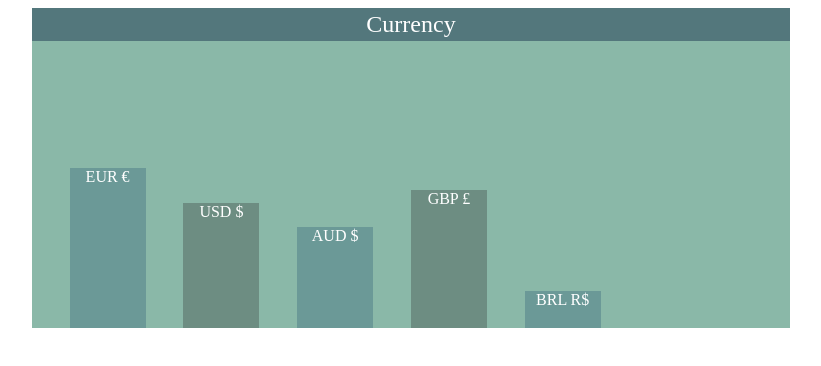
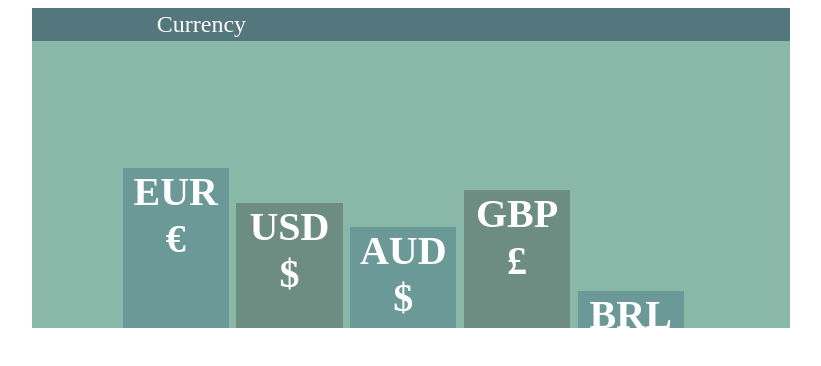
Before and after one commit to stacyhanawa/css_chart, a plain HTML site: page index.html in a window 1280 px wide. Shown: the whole page, without its empty margins (229-1050 px from the left). Drawn offline with Linux system fonts and the light colour scheme.

Commit message:
added JavaScript interaction

```diff
--- a/css/site.css
+++ b/css/site.css
@@ -19,7 +19,7 @@
   background: #53777C;
   font-size: 1.5em;
   color: white;
-  text-align: center;
+  text-indent: 125px;
   z-index: 0;
 }
 
@@ -27,10 +27,13 @@
   position: absolute;
   display: inline-block;
   bottom: 0;
+  margin-left: 15px;
   background: #6D8D82;
-  width: 10%;
+  width: 14%;
   text-align: center;
   color: white;
+  font-weight: bold;
+  font-size: 40px;
 }
 
 .bar:nth-child(even) {
@@ -38,25 +41,21 @@
 }
 
 .bar:nth-child(2) {
-  left: 5%;
+  left: 10%;
 }
 
 .bar:nth-child(3) {
-  left: 20%;
+  left: 25%;
 }
 
 .bar:nth-child(4) {
-  left: 35%;
+  left: 40%;
 }
 
 .bar:nth-child(5) {
-  left: 50%;
+  left: 55%;
 }
 
 .bar:nth-child(6) {
-  left: 65%;
+  left: 70%;
 }
-
-.bar:nth-child(7) {
-  left: 80%;
-}
--- a/index.html
+++ b/index.html
@@ -11,19 +11,34 @@
           <div class='containerheader'>
             Currency
           </div>
-          <div class='bar' style='height: 50%'>
+          <div
+            class='bar'
+            style='height: 50%'
+            onClick="alert('1 EUR = 1 EUR')">
             EUR €
           </div>
-          <div class='bar' style='height: 39%'>
+          <div
+            class='bar'
+            style='height: 39%'
+            onClick="alert('1 EUR = 1.1279 USD')">
             USD $
           </div>
-          <div class='bar' style='height: 31.5%'>
+          <div
+            class='bar'
+            style='height: 31.5%'
+            onClick="alert('1 EUR = 1.5785 AUD')">
             AUD $
           </div>
-          <div class='bar' style='height: 43%'>
+          <div
+            class='bar'
+            style='height: 43%'
+            onClick="alert('1 EUR = 0.8608 GBP')">
             GBP £
           </div>
-          <div class='bar' style='height: 11.5%'>
+          <div
+            class='bar'
+            style='height: 11.5%'
+            onClick="alert('1 EUR = 4.3301 BRL')">
             BRL R$
           </div>
         </div>
```
